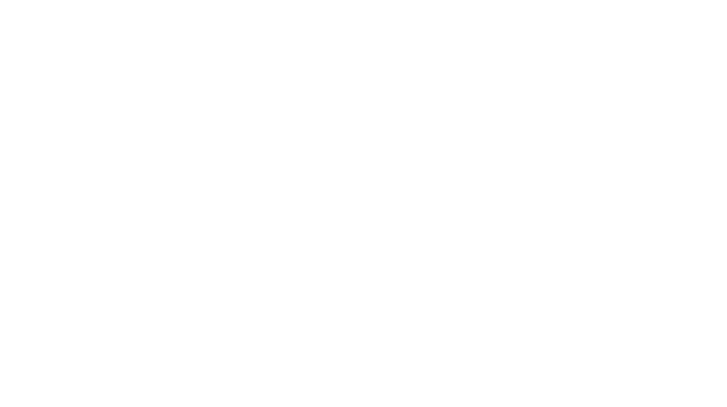
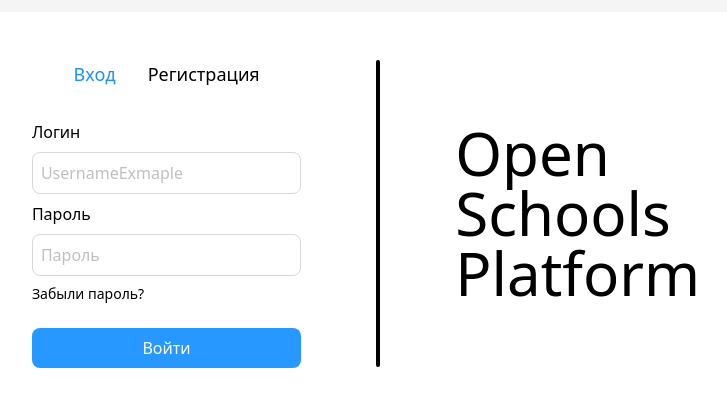
Before and after one commit to eleneaa/open_schools_marketplace_frontend, a Vue app: page /auth/login in a window 1280 px wide. Before the commit this address had no page. Shown: the part 187-594 px from the top of the page, without its empty margins (274-1001 px from the left). Built offline with nearby package versions, Linux system fonts and the light colour scheme.

Commit message:
Created nested route for login, created LoginForm and AuthView

```diff
--- a/src/App.vue
+++ b/src/App.vue
@@ -1,7 +1,7 @@
 <script setup lang="ts"></script>
 
 <template>
-  <div></div>
+  <RouterView />
 </template>
 
 <style scoped></style>
--- /dev/null
+++ b/src/components/auth/AuthInput.vue
@@ -0,0 +1,10 @@
+<template>
+  <input :id="id" :type="type" :placeholder="ph"
+    class="border border-[#D9D9D9] rounded-lg p-2 outline-[#207BCE] placeholder:text-[#00000040]" />
+</template>
+
+<script setup lang="ts">
+defineProps<{ id: string, type: string, ph: string }>();
+</script>
+
+<style scoped></style>
--- /dev/null
+++ b/src/components/auth/LoginForm.vue
@@ -0,0 +1,22 @@
+<template>
+  <div class="flex flex-col gap-6 w-full">
+    <div class="flex flex-col gap-2">
+      <label for="login">Логин</label>
+      <AuthInput id="login" type="text" ph="UsernameExmaple" />
+      <label for="password">Пароль</label>
+      <AuthInput id="password" type="password" ph="Пароль" />
+      <RouterLink to=" register" class="text-sm">Забыли пароль?</RouterLink>
+    </div>
+
+    <button class="bg-[#2698FF] rounded-lg text-white p-2">Войти</button>
+  </div>
+
+</template>
+
+<script setup lang="ts">
+import AuthInput from './AuthInput.vue';
+
+
+</script>
+
+<style scoped></style>
--- a/src/router/index.ts
+++ b/src/router/index.ts
@@ -1,8 +1,17 @@
+import LoginForm from '@/components/auth/LoginForm.vue'
+
+import AuthView from '@/views/AuthView.vue'
 import { createRouter, createWebHistory } from 'vue-router'
 
 const router = createRouter({
   history: createWebHistory(import.meta.env.BASE_URL),
-  routes: [],
+  routes: [
+    {
+      path: '/auth', component: AuthView, redirect: '/auth/login', children: [
+        { path: 'login', name: 'login', component: LoginForm },
+      ]
+    }
+  ],
 })
 
 export default router
--- a/src/styles/base.css
+++ b/src/styles/base.css
@@ -1 +1,12 @@
 @import 'tailwindcss';
+
+@layer base {
+
+  html,
+  body,
+  #app {
+    height: 100vh;
+  }
+}
+
+@theme {}
--- /dev/null
+++ b/src/views/AuthView.vue
@@ -0,0 +1,48 @@
+<template>
+  <div class="bg-[#f5f5f5] h-full flex items-center justify-center">
+    <div :class="['p-12 rounded-2xl bg-white flex gap-[75px] transition-all duration-300', parentHeight]">
+      <div class="flex flex-col items-center gap-8 w-[calc(404/1920*100vw)]">
+        <div class="flex gap-8 justify-center text-lg">
+          <RouterLink to="login" active-class="text-[#1890FF]">Вход</RouterLink>
+          <RouterLink to="register" active-class="text-[#1890FF]">Регистрация</RouterLink>
+        </div>
+        <Transition>
+          <RouterView />
+        </Transition>
+      </div>
+      <div class="w-1 bg-black rounded-full transition-all duration-300"></div>
+      <h1 class="text-6xl my-auto">
+        Open<br>
+        Schools<br>
+        Platform
+      </h1>
+    </div>
+  </div>
+</template>
+
+<script setup lang="ts">
+import { computed } from 'vue';
+import { useRoute } from 'vue-router';
+
+const route = useRoute()
+
+const parentHeight = computed(() => route.name === 'login'
+  ? 'h-[403px]'
+  : route.name === 'register'
+    ? 'h-[538px]'
+    : 'h-auto'
+)
+
+</script>
+
+<style scoped>
+.v-enter-active,
+.v-leave-active {
+  transition: opacity 2s ease;
+}
+
+.v-enter-from,
+.v-leave-to {
+  opacity: 0;
+}
+</style>
```
